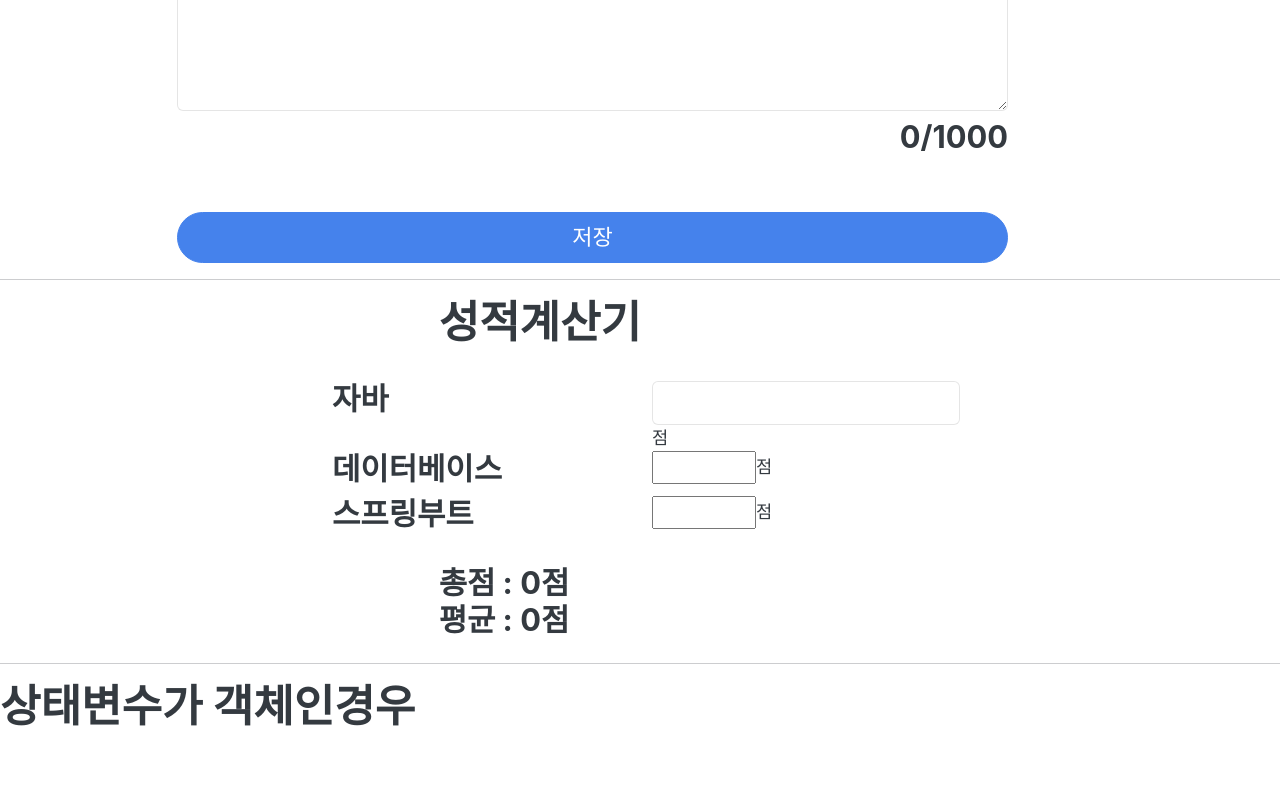
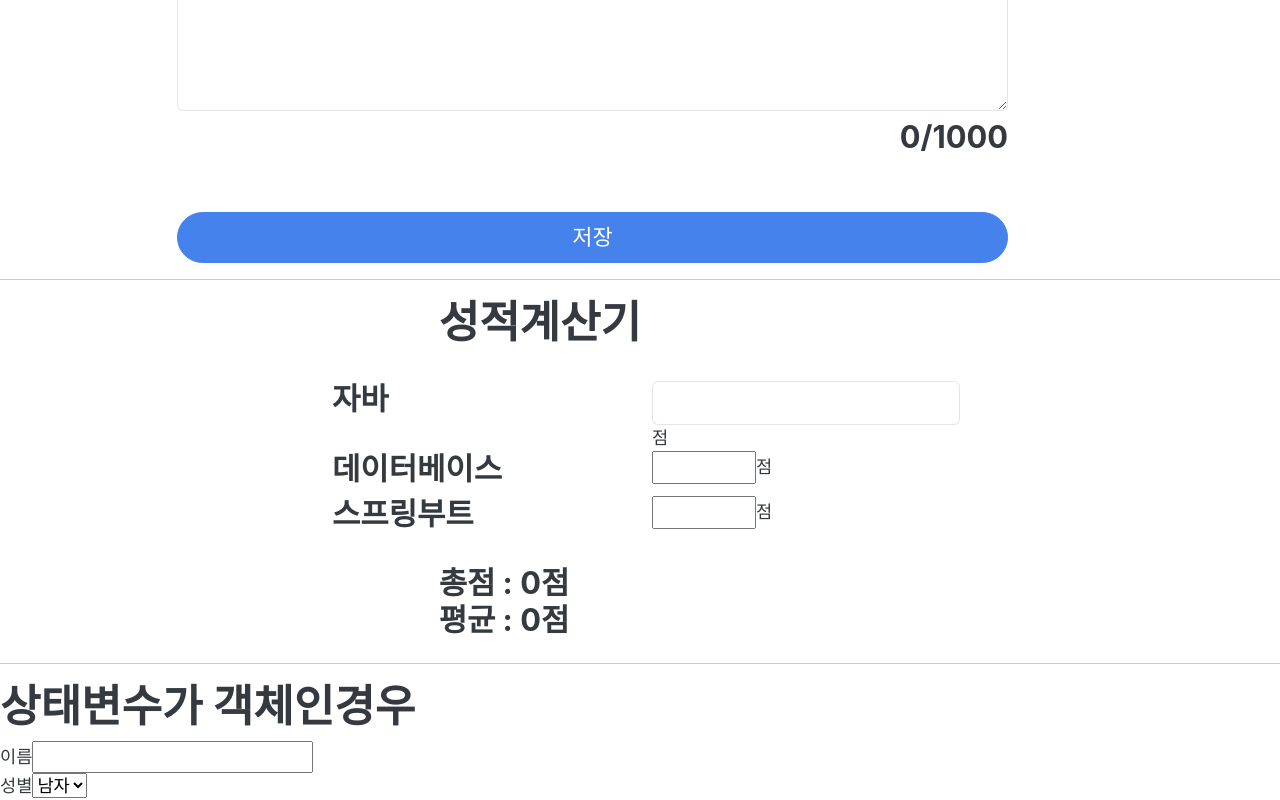
Before and after one commit to tpfkalrrltk/kh12-react, a React (Create React App) app in the folder demo03/: page / in a window 1280 px wide. Shown: the part 1312-2112 px from the top of the page. Before the commit the page ends 2053 px from the top, so only its background shows below. Built offline with nearby package versions, Linux system fonts and the light colour scheme.

Commit message:
상태를 객체로 관리하는 예제

```diff
--- a/demo03/src/components/Exam06.js
+++ b/demo03/src/components/Exam06.js
@@ -1,12 +1,40 @@
+import { useState } from "react";
 
 
 const Exam06 = () => {
+    //각각의 상태를 분리하여 관리할때
+    // const [name, setName] = useState("");
+    // const [gender, setGender] = useState("남자");
+
+    //상태를 하나의 객체로 관리할때
+    const [info, setInfo] = useState({
+        alias: "",
+        gender: "남자"
+    });
+
+    //function changeInfo(e){}
+    const changeInfo = e => {
+        //console.log(e.target)//이벤트 발생 태그 확인
+        console.log(e.target.name, e.target.value) //이름, 값 확인
+
+        //info에서 이벤트가 발생한 태그명에 해당하는 필드만 입력값으로 바꾸고 나머진 그대로 둬라!
+        // - ...info는 info의 나머지항목을 의미(rest 연산)
+        // - 객체의 []표시를 쓰면 필드명을 변수로 지정할 수 있다.
+        setInfo({
+            ...info, [e.target.name]: e.target.value
+        })
+
+    };
 
     return (
         <>
             <h1>상태변수가 객체인경우</h1>
 
-
+            이름<input type="text" name="alias" value={info.alias} onChange={changeInfo} /><br />
+            성별<select value={info.gender} name="gender" onChange={changeInfo}>
+                <option>남자</option>
+                <option>여자</option>
+            </select>
 
         </>
     );
```
